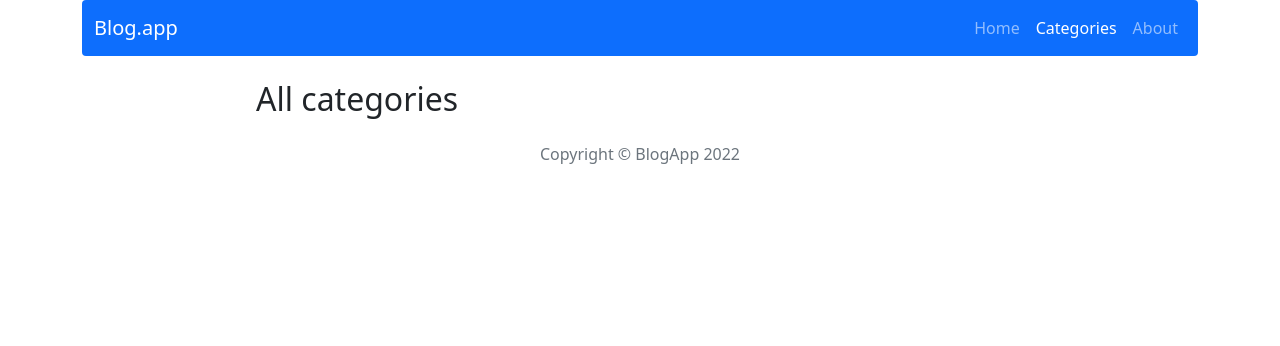
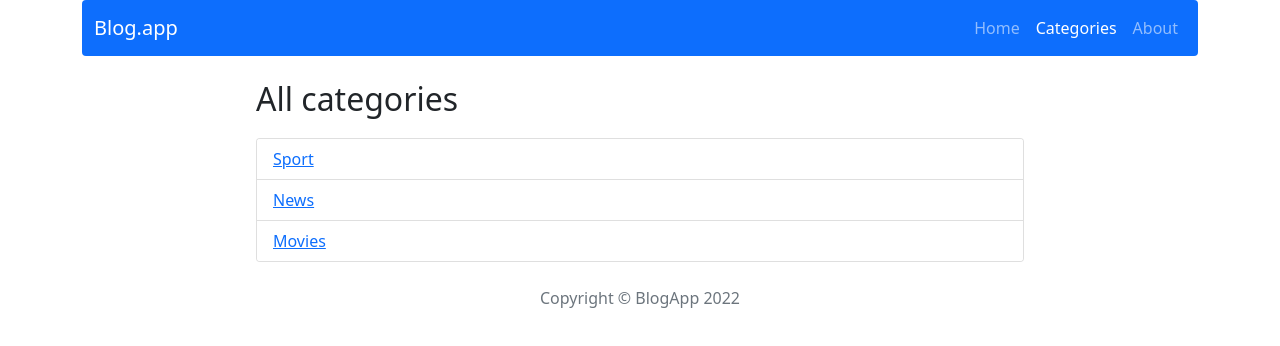
Before and after one commit to Jnlietta/react-blog, a React (Create React App) app: page /categories in a window 1280 px wide. Shown: the top 346 px of the page. Built offline with nearby package versions, Linux system fonts and the light colour scheme.

Commit message:
Add Card and NavLink inside Categories

```diff
--- a/src/components/pages/Categories/Categories.js
+++ b/src/components/pages/Categories/Categories.js
@@ -1,9 +1,24 @@
+import { Card, ListGroup } from 'react-bootstrap';
 import styles from './Categories.module.scss';
+import { useSelector } from 'react-redux';
+import { getAllCategories } from '../../../redux/categoriesRedux';
+import { NavLink } from 'react-router-dom';
 
 const Categories = props => {
+    const categories = useSelector(getAllCategories);
+
     return(
         <div className={styles.container}>
-            <h2>All categories</h2>
+            <h2 className={styles.header}>All categories</h2>
+            <Card>
+                <ListGroup variant="flush">
+                    {categories.map(category=>(
+                        <ListGroup.Item>
+                            <NavLink as={NavLink} to="/about">{category.name}</NavLink>
+                        </ListGroup.Item>
+                        ))}
+                </ListGroup>
+            </Card>
         </div>
     );
 };
--- a/src/components/pages/Categories/Categories.module.scss
+++ b/src/components/pages/Categories/Categories.module.scss
@@ -2,3 +2,7 @@
     margin: 0 auto;
     max-width: 60vw;
 }
+
+.header {
+    margin-bottom: 20px;
+}
```
